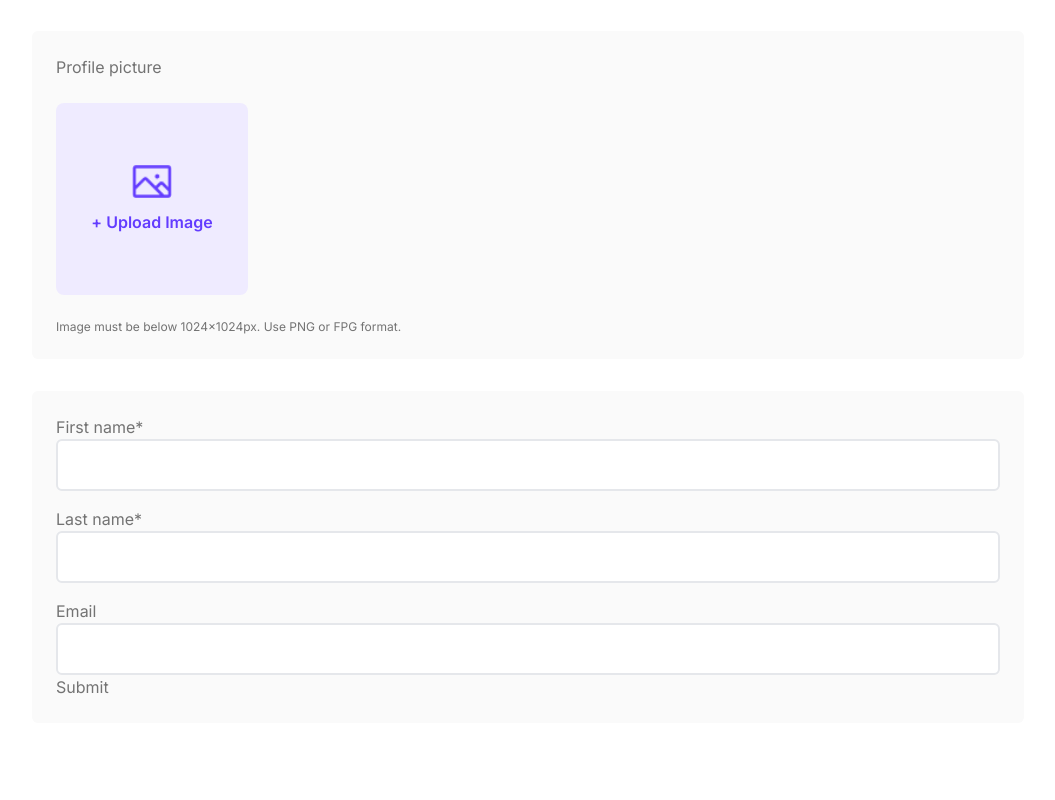
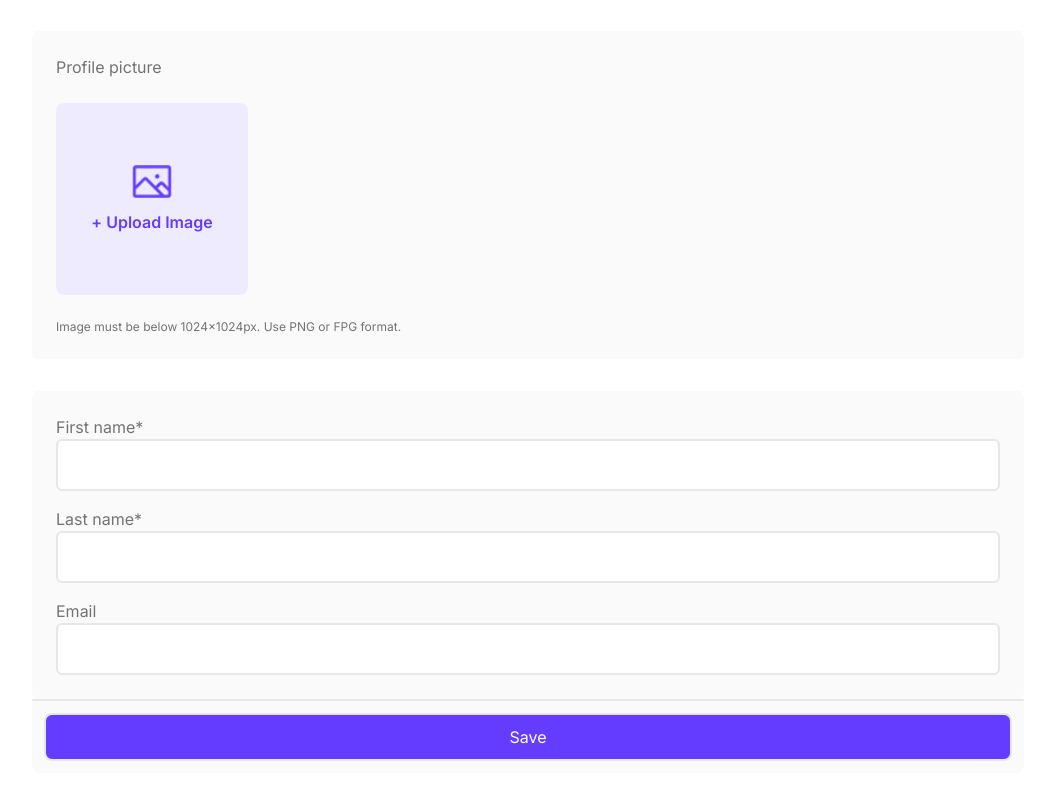
Before and after one commit to CShum28/link-sharing, a Next.js app in the folder my-app/: page /profile in a window 1280 px wide. Shown: the part 226-1026 px from the top of the page, without its empty margins (112-1167 px from the left). Built offline with nearby package versions, Linux system fonts and the light colour scheme; no server answers.

Commit message:
adding save button

```diff
--- a/my-app/src/components/UpdateProfile/UpdateProfile.tsx
+++ b/my-app/src/components/UpdateProfile/UpdateProfile.tsx
@@ -1,5 +1,6 @@
 import React from "react";
 import Image from "next/image";
+import PrimaryButton from "../Button/PrimaryButton";
 
 interface Profile {
   photo: File | null;
@@ -75,7 +76,9 @@ const UpdateProfile: React.FC<UpdateProfileProps> = ({
             onChange={onTextChange}
           />
         </div>
-        <button onClick={submit}>Submit</button>
+      </div>
+      <div className="border-t-2 p-3 bg-background rounded-b-lg">
+        <PrimaryButton children="Save" onClick={submit} />
       </div>
     </div>
   );
```
